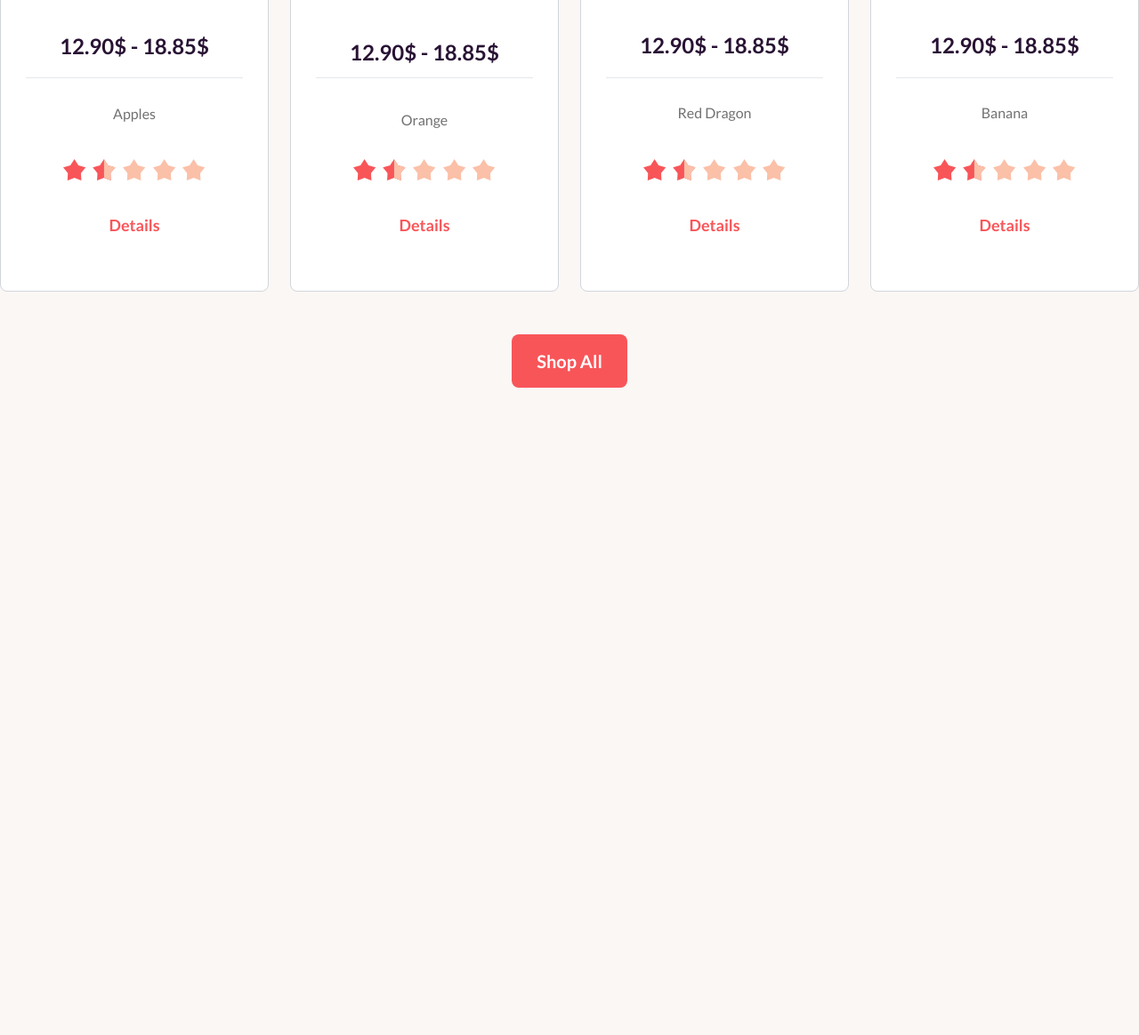
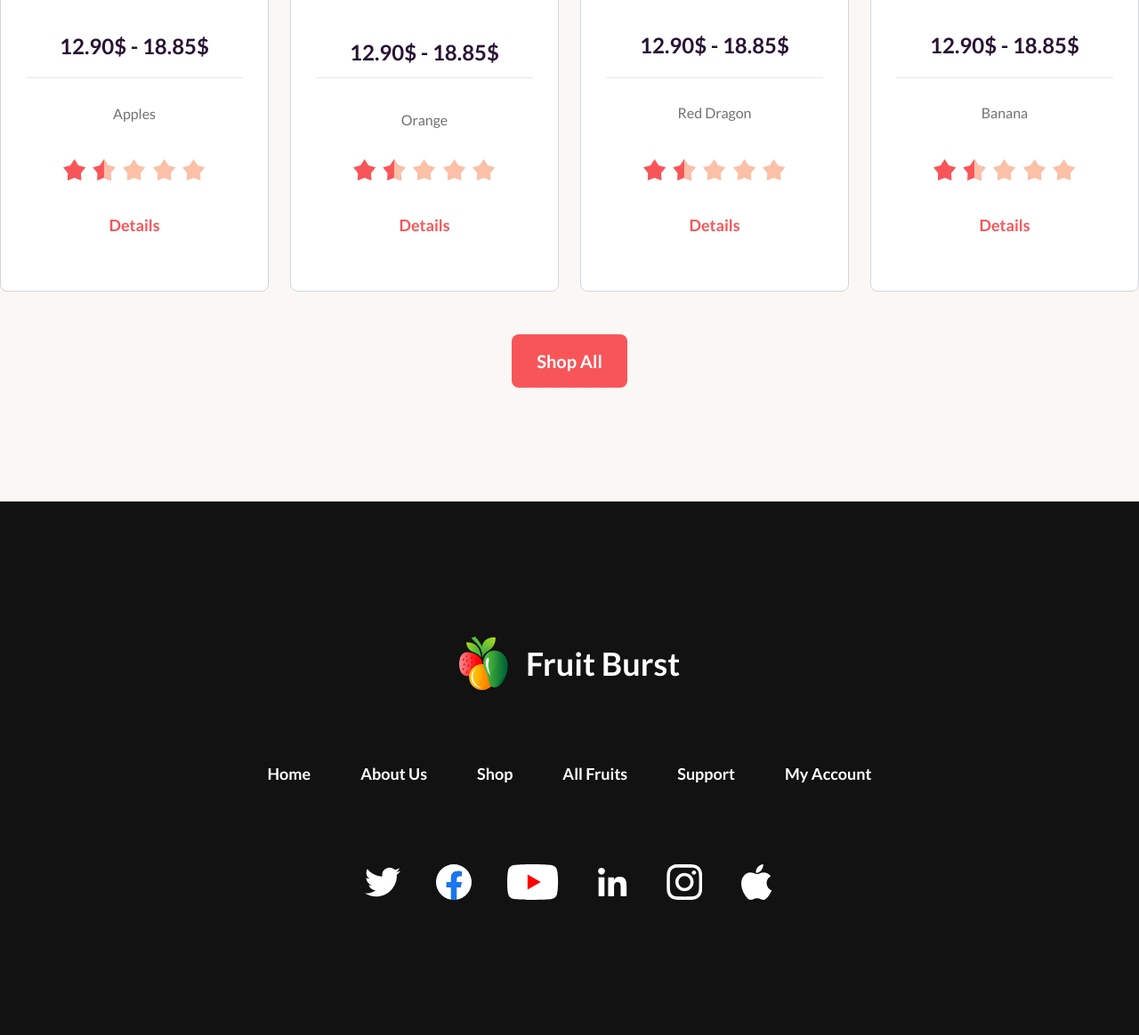
Before and after one commit to antubhatta/fruit-burst-assignment3, a plain HTML site: page index.html in a window 1280 px wide. Shown: the part 1806-2970 px from the top of the page at 89% size. Before the commit the page ends 2242 px from the top, so only its background shows below. Drawn offline with nearby package versions, Linux system fonts and the light colour scheme.

Commit message:
footer section added

```diff
--- a/index.html
+++ b/index.html
@@ -435,7 +435,7 @@
 
           </div>
          <div class="text-center text-white">
-            <button class="text-xl font-bold py-4 px-7 bg-primary-bg rounded-lg mt-12">Shop All</button>
+            <button class="text-xl font-bold py-4 px-7 bg-primary-bg rounded-lg mt-12 mb-32">Shop All</button>
          </div>
         </section>
         <!-- meet the team section -->
@@ -443,8 +443,30 @@
 
         </section>
     </main>
+    <!-- footer section -->
     <footer>
-
+        <footer class="footer footer-center p-10 bg-[#121212] text-white">
+            <div class="flex items-center gap-5 pt-28">
+                <img src="./images/logo.png" alt="">
+                <h3 class="text-3xl md:text-4xl font-bold text-black md:text-white">Fruit Burst</h3>
+            </div>
+            <div class="flex justify-center gap-14 items-center text-white text-lg font-bold mt-10">
+                <p>Home</p>
+                <p>About Us</p>
+                <p>Shop</p>
+                <p>All Fruits</p>
+                <p>Support</p>
+                <p>My Account</p>
+            </div>
+            <div class="flex justify-center items-center gap-10 pb-28 mt-12 ">
+              <img src="./images/icon-1.svg" alt="">
+              <img src="./images/icon-2.svg" alt="">
+              <img src="./images/icon-3.svg" alt="">
+              <img src="./images/icon-4.svg" alt="">
+              <img src="./images/icon-5.svg" alt="">
+              <img src="./images/icon-6.svg" alt="">
+            </div>
+          </footer>
     </footer>
 </body>
 </html>
```
Also changed, not shown: images/icon-1.svg (added), images/icon-2.svg (added), images/icon-3.svg (added), images/icon-4.svg (added), images/icon-5.svg (added), images/icon-6.svg (added).
